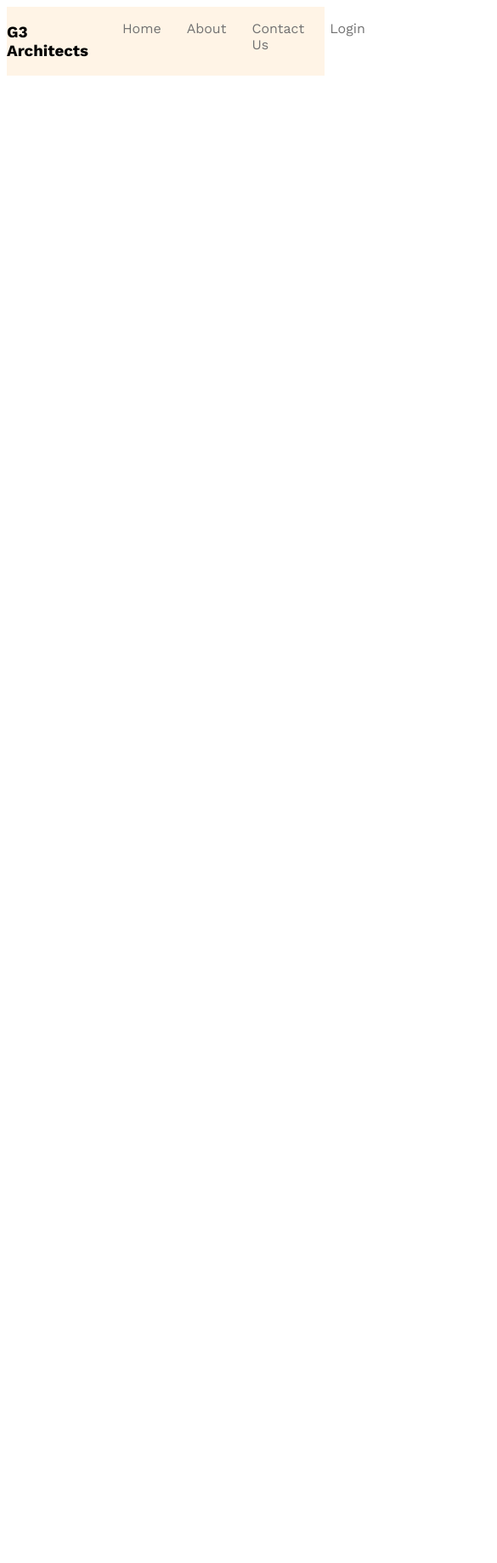
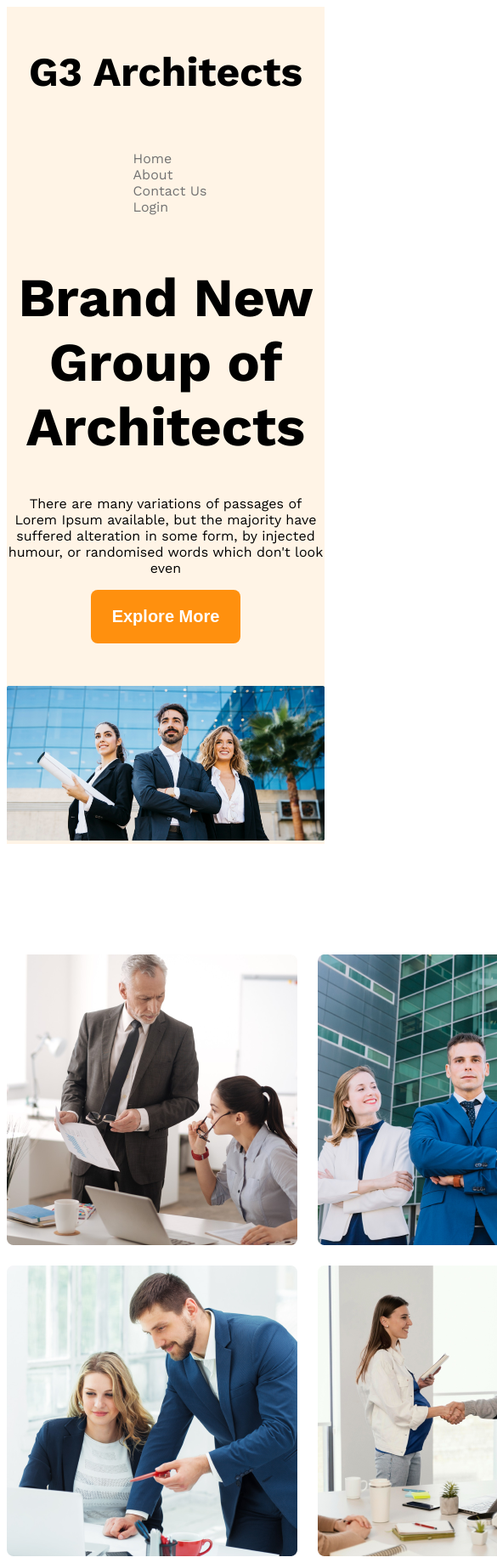
Before and after one commit to Elias537/g3-architects, a plain HTML site: page index.html in a window 390 px wide. Shown: the top 1839 px of the page at 85% size, 585 px wide, since content can reach past the window. Before the commit the page ends 844 px from the top, so only its background shows below. Drawn offline with nearby package versions, Linux system fonts and the light colour scheme.

Commit message:
photo and features added

```diff
--- a/architects.css
+++ b/architects.css
@@ -9,44 +9,132 @@
 }
 
 /* shared styles  */
-  .display-flex{
+.display-flex {
     display: flex;
 }
 
 /* dark 02 */
-.text-gray{
+.text-gray {
     color: #424242;
 }
 
 /* dark 03 */
-.text-light-gray{
+.text-light-gray {
     color: #727272;
 }
 
-.bg-light{
+.bg-light {
     background-color: rgba(255, 144, 14, 0.1);
 }
 
+.btn-primary {
+    background-color: #FF900E;
+    color: white;
+    padding: 20px 25px;
+    font-size: 1.25rem;
+    font-weight: 600;
+    border-radius: 8px;
+    border: none;
+}
+
+main {
+    max-width: 1440px;
+    margin: 0 auto;
+}
+
+main>section {
+    margin-top: 130px;
+}
+
+
 /* header styles */
 
-  .navbar, .banner{
+.navbar,
+.banner {
     max-width: 1440px;
     margin: 0 auto;
 }
 
 
 /* navbar related styles */
-  .navbar{
+.navbar {
     justify-content: space-between;
+    align-items: center;
 
 }
 
-  .nav-item{
+.nav-item {}
+
+.brand {
+    font-weight: 700;
+    font-size: 3rem;
+}
+
+.nav-item {
     list-style: none;
     margin-right: 30px;
 
 }
 
-  .nav-link{
+.nav-link {
     text-decoration: none;
 }
+
+/* banner related styles  */
+
+.banner-content {
+    max-width: 850px;
+    margin: 0 auto;
+    text-align: center;
+    margin-bottom: 50px;
+}
+
+.banner-title {
+    font-weight: 700;
+    font-size: 4rem;
+}
+
+.banner-image {
+    width: 100%;
+}
+
+/* team and feature related styles  */
+.teams {
+    align-items: center;
+
+}
+
+.team-image-container {
+    display: grid;
+    grid-template-columns: repeat(2, 1fr);
+    gap: 24px;
+}
+
+.our-features {
+    margin-left: 130px;
+    max-width: 530px;
+}
+
+.feature-title {
+    font-size: 2.8rem;
+    font-weight: 700;
+}
+
+#quick-list {
+    font-weight: 500;
+}
+
+#features {
+    color: #FF900E;
+}
+
+
+/* responsive media query  */
+@media screen and (max-width:576px) {
+
+    .navbar,
+    .nav-links {
+        flex-direction: column;
+    }
+
+}
--- a/index.html
+++ b/index.html
@@ -1,5 +1,6 @@
 <!DOCTYPE html>
 <html lang="en">
+
 <head>
     <meta charset="UTF-8">
     <meta name="viewport" content="width=device-width, initial-scale=1.0">
@@ -7,6 +8,7 @@
     <link rel="stylesheet" href="architects.css">
 
 </head>
+
 <body class="work-sans-font">
     <header class="bg-light">
         <nav class="navbar display-flex">
@@ -20,11 +22,38 @@
             </ul>
         </nav>
         <div class="banner">
+            <div class="banner-content">
+                <h1 class="banner-title">Brand New
+                    Group of Architects
+                </h1>
+                <p class="banner-description">There are many variations of passages of Lorem Ipsum available, but the
+                    majority have suffered alteration in some form, by injected humour, or randomised words which don't
+                    look even</p>
+                <button class="btn-primary">Explore More</button>
+            </div>
 
+            <img class="banner-image" src="images/banner.png" alt="">
         </div>
 
     </header>
     <main>
+        <section class="teams display-flex">
+            <div class="team-image-container">
+                <img src="images/team1.png" alt="two architect discussing about design">
+                <img src="images/team2.png" alt="">
+                <img src="images/team3.png" alt="">
+                <img src="images/team4.png" alt="">
+
+            </div>
+            <div class="our-features">
+                <h3 class="feature-title"><span id="quick-list" class="text-light-gray"> Quick list</span> <span
+                        id="of our">of Our</span> <span id="features">Features</span></h3>
+                <p class="feature-description">There are many variations of passages of Lorem Ipsum available, but the
+                    majority have suffered alteration in some form, by injected humour, or randomised words which don't
+                    look even</p>
+                <button class="btn-primary">Explore More</button>
+            </div>
+        </section>
 
     </main>
     <footer>
@@ -32,4 +61,5 @@
     </footer>
 
 </body>
+
 </html>
```
Lines whose indentation alone changed are shown as unchanged.
